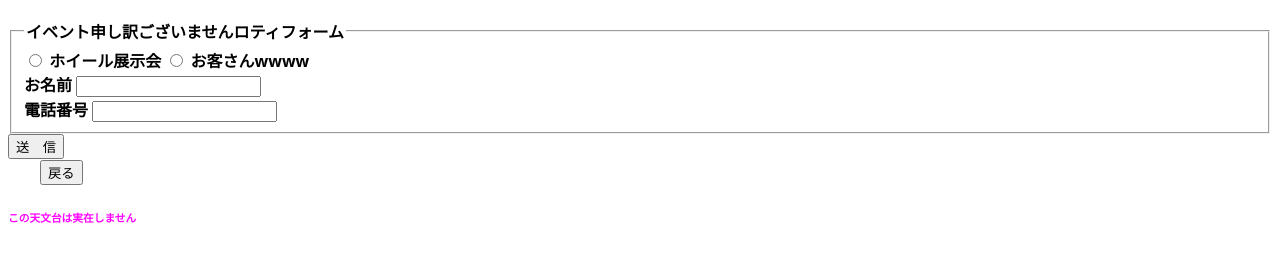
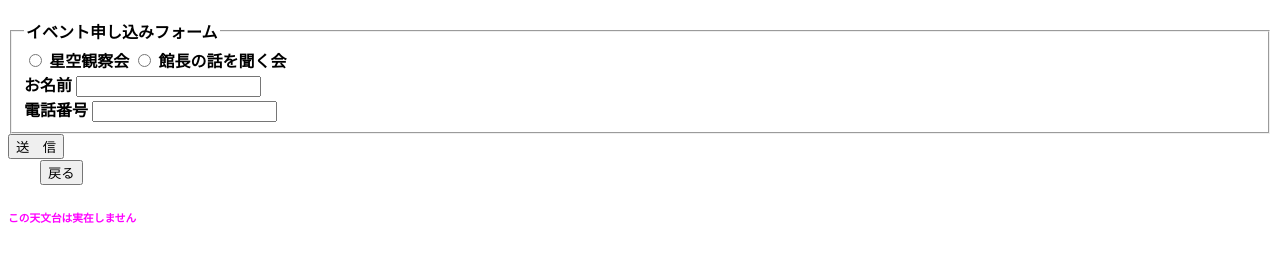
Before and after one commit to ick2322015/Prg20241118, a plain HTML site: page app.html in a window 1280 px wide. Shown: the part 70-332 px from the top of the page. Drawn offline with Linux system fonts and the light colour scheme.

Commit message:
2025 0204

```diff
--- a/app.html
+++ b/app.html
@@ -11,13 +11,13 @@
 
         <form>
             <fieldset>
-                <legend>イベント申し訳ございませんロティフォーム</legend>
+                <legend>イベント申し込みフォーム</legend>
                 <div>
                     <input type="radio" id="contactCoice1" name="contact"/>
-                    <label for="contactCoice1">ホイール展示会</label>
+                    <label for="contactCoice1">星空観察会</label>
 
                     <input type="radio" id="contactCoice2" name="contact"/>
-                    <label for="contactCoice2">お客さんwwww</label>
+                    <label for="contactCoice2">館長の話を聞く会</label>
                 </div>
                 <div>
                     お名前
```
